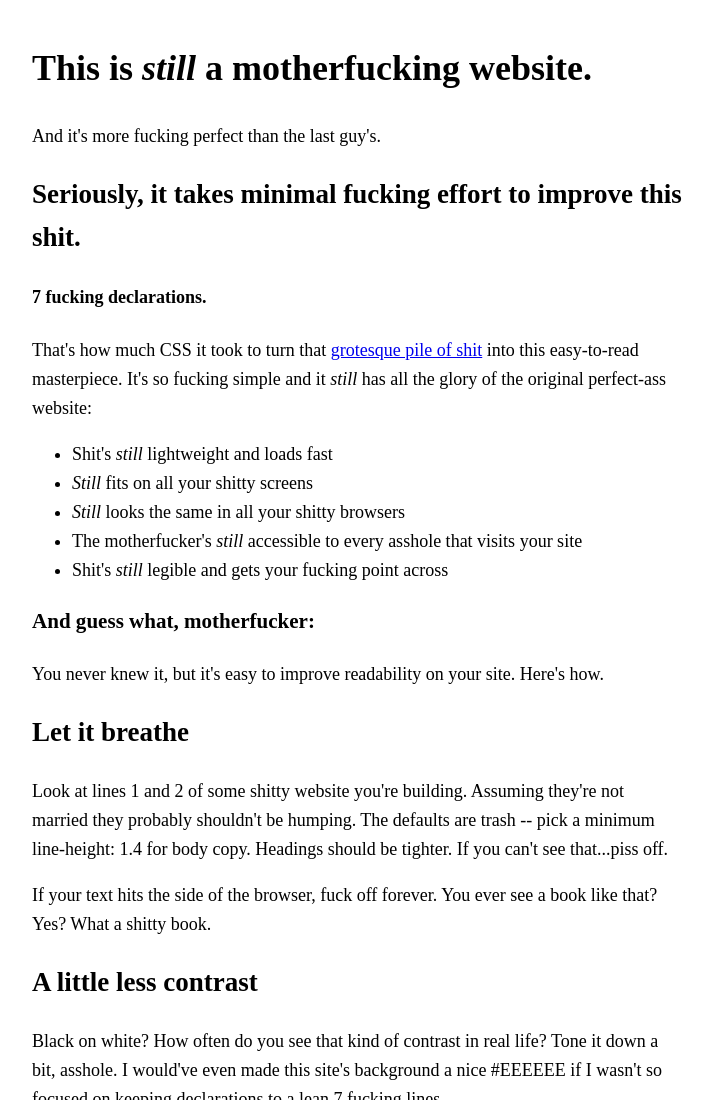
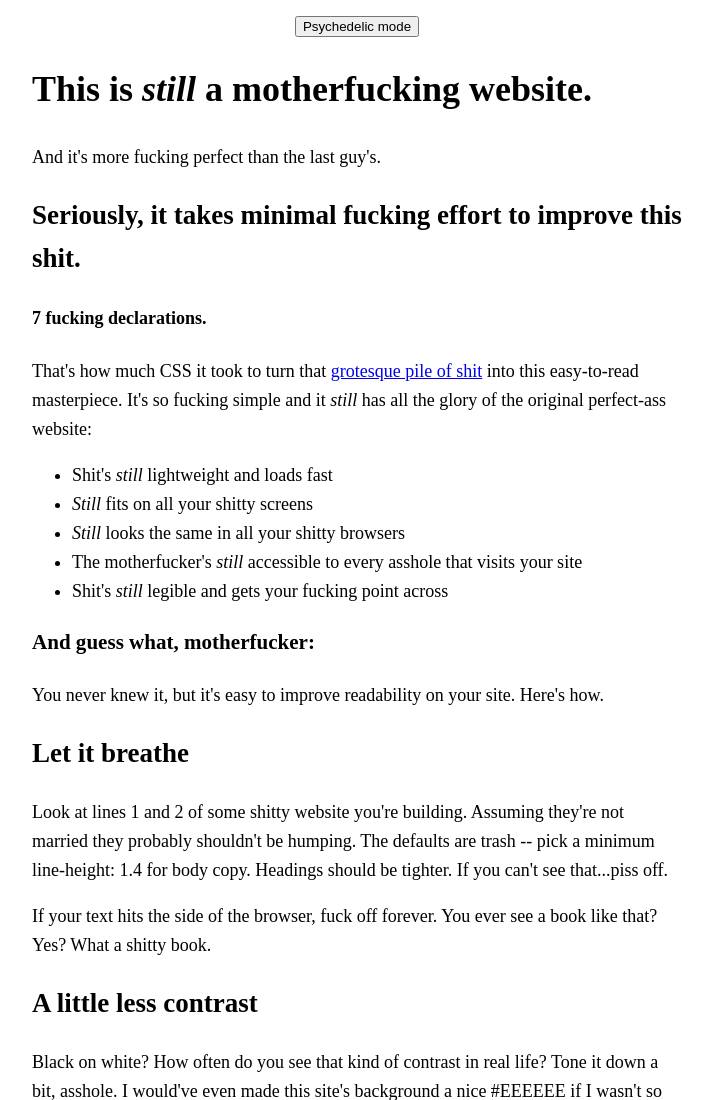
Before and after one commit to TheFSilver/bettermotherfuckingwebsite, a plain HTML site: page index.html in a window 1280 px wide. Shown: the top 1100 px of the page, without its empty margins (283-995 px from the left). Drawn offline with Linux system fonts and the light colour scheme.

Commit message:
Ajout du mode psychédélique

```diff
--- a/index.html
+++ b/index.html
@@ -5,24 +5,21 @@
 		<!-- Fait par TheFSilver pour THP -->
 		<link rel="stylesheet" href="style.css" />
 		<title>Better Motherfucking Website</title>
-		<script>
-			function Hey() {
-				alert('Hey le site xxxvidsxxx est trop bien. Viens dessus stp please');
-			}
-		</script>
 	</head>
 
 	<body onload="setTimeout(Hey, 10000);">
 		<header>
-			<h1>This is <em>still</em> a motherfucking website.</h1>
+			<button onclick="change()" type="button">Psychedelic mode</button>
+
+			<h1 class="headers">This is <em>still</em> a motherfucking website.</h1>
 		</header>
-		<p>And it's more fucking perfect than the last guy's.</p>
+		<p class="para">And it's more fucking perfect than the last guy's.</p>
 
-		<h2>Seriously, it takes minimal fucking effort to improve this shit.</h2>
+		<h2 class="headers">Seriously, it takes minimal fucking effort to improve this shit.</h2>
 
-		<h4>7 fucking declarations.</h4>
+		<h4 class="headers">7 fucking declarations.</h4>
 
-		<p>That's how much CSS it took to turn that <a href="http://motherfuckingwebsite.com/">grotesque pile of shit</a> into this easy-to-read masterpiece. It's so fucking simple and it <em>still</em> has all the glory of the original perfect-ass website:</p>
+		<p class="para">That's how much CSS it took to turn that <a href="http://motherfuckingwebsite.com/">grotesque pile of shit</a> into this easy-to-read masterpiece. It's so fucking simple and it <em>still</em> has all the glory of the original perfect-ass website:</p>
 
     	<ul>
     		<li>Shit's <em>still</em> lightweight and loads fast</li>
@@ -32,42 +29,44 @@
     		<li>Shit's <em>still</em> legible and gets your fucking point across</li>
 		</ul>
 
-		<h3>And guess what, motherfucker:</h3>
+		<h3 class="headers">And guess what, motherfucker:</h3>
 
-		<p>You never knew it, but it's easy to improve readability on your site. Here's how.</p>
+		<p class="para">You never knew it, but it's easy to improve readability on your site. Here's how.</p>
 
-		<h2>Let it breathe</h2>
+		<h2 class="headers">Let it breathe</h2>
 
-		<p>Look at lines 1 and 2 of some shitty website you're building. Assuming they're not married they probably shouldn't be humping. The defaults are trash -- pick a minimum line-height: 1.4 for body copy. Headings should be tighter. If you can't see that...piss off.</p>
+		<p class="para">Look at lines 1 and 2 of some shitty website you're building. Assuming they're not married they probably shouldn't be humping. The defaults are trash -- pick a minimum line-height: 1.4 for body copy. Headings should be tighter. If you can't see that...piss off.</p>
 
-		<p>If your text hits the side of the browser, fuck off forever. You ever see a book like that? Yes? What a shitty book.</p>
+		<p class="para">If your text hits the side of the browser, fuck off forever. You ever see a book like that? Yes? What a shitty book.</p>
 
-		<h2>A little less contrast</h2>
+		<h2 class="headers">A little less contrast</h2>
 
-		<p>Black on white? How often do you see that kind of contrast in real life? Tone it down a bit, asshole. I would've even made this site's background a nice #EEEEEE if I wasn't so focused on keeping declarations to a lean 7 fucking lines.</p>
+		<p class="para">Black on white? How often do you see that kind of contrast in real life? Tone it down a bit, asshole. I would've even made this site's background a nice #EEEEEE if I wasn't so focused on keeping declarations to a lean 7 fucking lines.</p>
 
-		<h2>Size Matters</h2>
+		<h2 class="headers">Size Matters</h2>
 
-		<p>I know your partner says otherwise, but it's true. Bump that body copy to render close to 16px or more. Smaller type works well for print, not the screen.</p>
+		<p class="para">I know your partner says otherwise, but it's true. Bump that body copy to render close to 16px or more. Smaller type works well for print, not the screen.</p>
 
-		<h2>Line-width, motherfucker</h2>
+		<h2 class="headers">Line-width, motherfucker</h2>
 
-		<p>Looking at an LCD screen is strainful enough. Don't make me read a line of text that's 200 fucking characters long. Keep it to a nice 60-80 and users might actually read more than one sentence of your worthless dribble.</p>
+		<p class="para">Looking at an LCD screen is strainful enough. Don't make me read a line of text that's 200 fucking characters long. Keep it to a nice 60-80 and users might actually read more than one sentence of your worthless dribble.</p>
 
-		<h3>Yes, this is <em>also</em> fucking satire, you fuck</h3>
+		<h3 class="headers">Yes, this is <em>also</em> fucking satire, you fuck</h3>
 
-		<p>I love what the creator of <a href="http://motherfuckingwebsite.com/">this site's inspiration</a> did. What I'm saying is that it's so, so simple to make sites easier to read. Websites are broken by default, they are functional, high-performing, and accessible, but they're also fucking ugly. You and all the other web designers out there need to make them not total shit.</p>
+		<p class="para">I love what the creator of <a href="http://motherfuckingwebsite.com/">this site's inspiration</a> did. What I'm saying is that it's so, so simple to make sites easier to read. Websites are broken by default, they are functional, high-performing, and accessible, but they're also fucking ugly. You and all the other web designers out there need to make them not total shit.</p>
 
 	    <blockquote>"You're a fucking moron if you use default browser styles."<br/>
     - Eleanor Roosevelt</blockquote>
 
 		<hr>
 
-		<h2>Epilogue</h2>
+		<h2 class="headers">Epilogue</h2>
 
-		<p>Inspired by the geniuses behind <a href="http://motherfuckingwebsite.com">motherfuckingwebsite.com</a> and <a href="http://txti.es">txti</a>.</p>
+		<p class="para">Inspired by the geniuses behind <a href="http://motherfuckingwebsite.com">motherfuckingwebsite.com</a> and <a href="http://txti.es">txti</a>.</p>
 
-		<p>This page—that isn't a total fucking eyesore—was created by <a href="https://twitter.com/TheFSilver">me</a> without any help.</p>
+		<p class="para">This page—that isn't a total fucking eyesore—was created by <a href="https://twitter.com/TheFSilver">me</a> without any help.</p>
+
+		<script src="main.js" type="text/javascript"></script>
 
 	</body>
 </html>
--- /dev/null
+++ b/main.js
@@ -0,0 +1,40 @@
+function Hey() {
+	alert("Hey le site xxxvidsxxx est trop bien. Viens dessus stp please");
+}
+
+var set = 0;
+
+function change() {
+	if ( set == 0){
+		set++;
+		document.body.style.backgroundColor = "magenta";
+
+		var px = document.getElementsByClassName("para");
+		for (var i = 0; i < px.length; i++) {
+		px[i].style.color="blue";
+		px[i].style.fontFamily = "papyrus";
+		}
+
+		var hx = document.getElementsByClassName("headers");
+		for (var j = 0; j < hx.length; j++) {
+		hx[j].style.color="green";
+		hx[j].style.fontFamily = "Comic Sans MS";
+		}
+	}
+	 else if (set == 1){
+		set--;
+		document.body.style.backgroundColor = "transparent";
+
+		var px = document.getElementsByClassName("para");
+		for (var i = 0; i < px.length; i++) {
+		px[i].style.color="inherit";
+		px[i].style.fontFamily = "inherit";
+		}
+
+		var hx = document.getElementsByClassName("headers");
+		for (var j = 0; j < hx.length; j++) {
+		hx[j].style.color="inherit";
+		hx[j].style.fontFamily = "inherit";
+		}
+	}
+}
--- a/style.css
+++ b/style.css
@@ -1,5 +1,6 @@
 body
 {
+	background-color: white;
 	width: 650px;
 	padding: 16px;
 	line-height: 1.6;
@@ -7,3 +8,11 @@ body
 	margin: auto;
 	font-size: 18px;
 }
+
+
+button
+{
+    display: block;
+    margin-left: auto;
+    margin-right: auto;
+}
```
Also changed, not shown: 1 other file.
